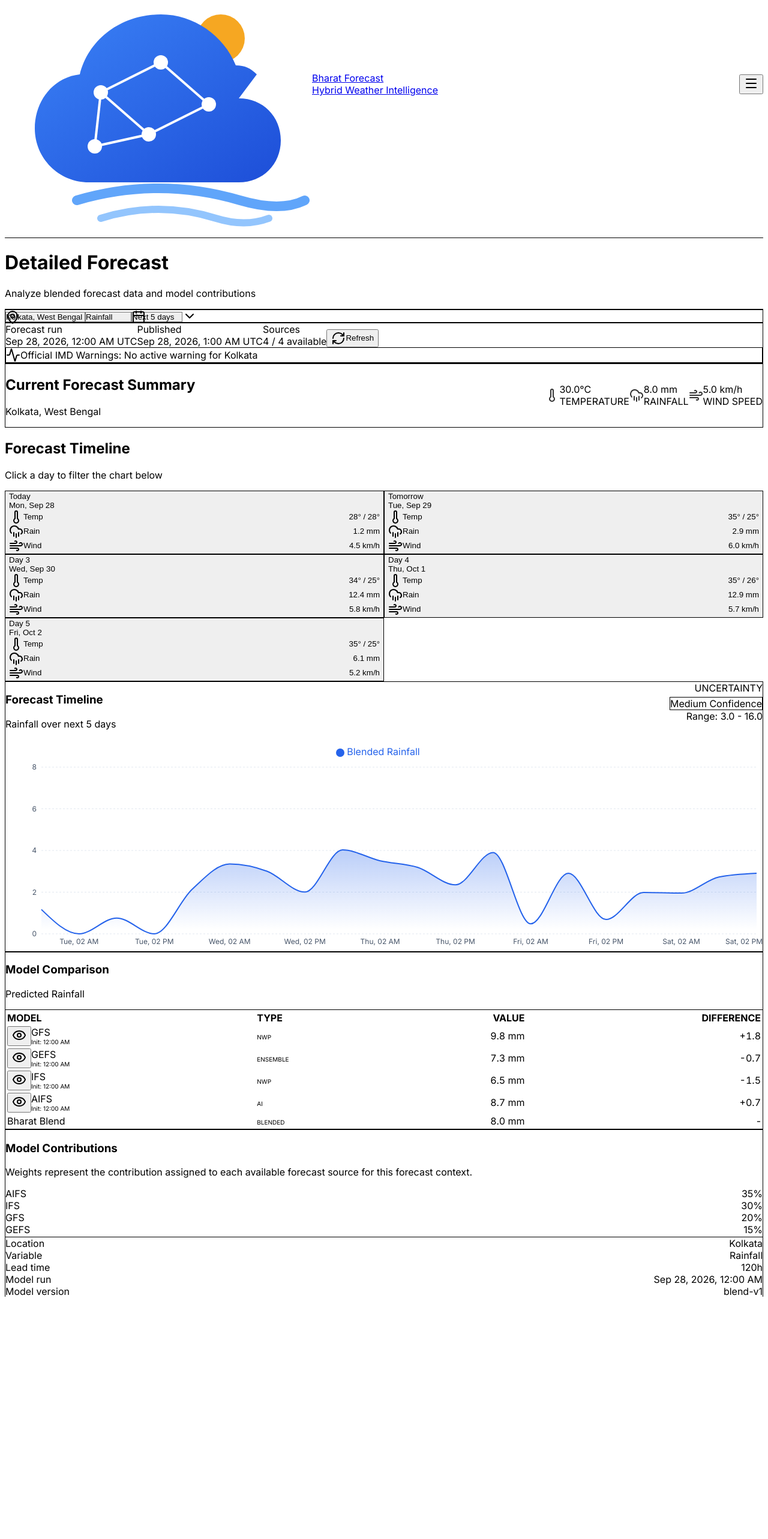
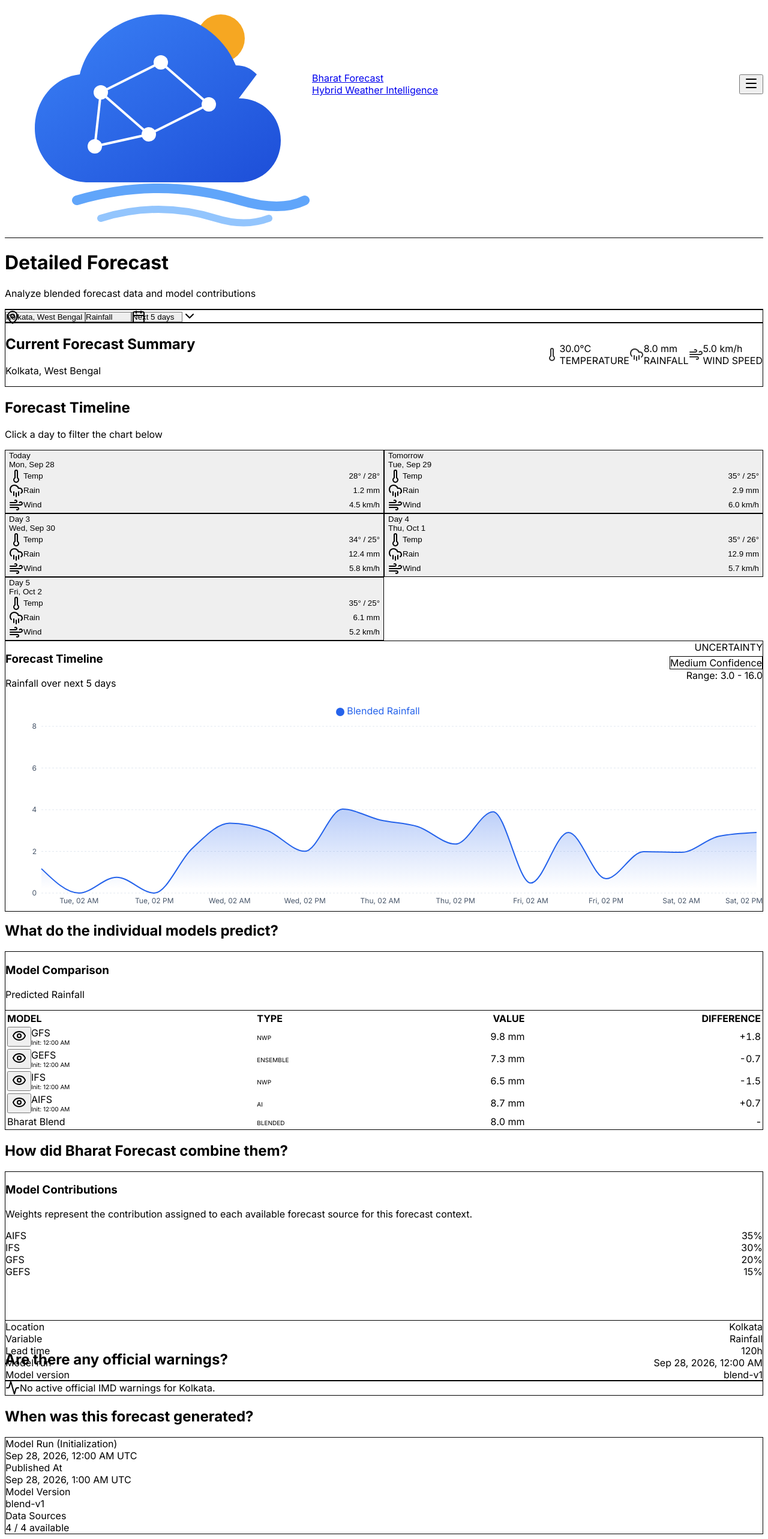
Before and after one commit to byayushdas/BharatForecast, a React (Vite) app in the folder frontend/: page /forecast in a window 1280 px wide. Shown: the part 124-2690 px from the top of the page at 60% size. Before the commit the page ends 2294 px from the top, so only its background shows below. Built offline with nearby package versions, Linux system fonts and the light colour scheme.

Commit message:
refactor: restructure layout to strictly follow final UX goal and architecture principles

```diff
--- a/frontend/src/pages/Forecast.tsx
+++ b/frontend/src/pages/Forecast.tsx
@@ -158,65 +158,8 @@
       {!isLoadingForecast && forecast && (
         <div className="space-y-8">
 
-          {forecast.missing_sources && forecast.missing_sources.length > 0 && (
-            <div className="bg-yellow-50 border border-yellow-200 text-yellow-800 p-4 rounded-xl flex items-center gap-3 shadow-sm">
-              <AlertTriangle className="w-5 h-5 text-yellow-600 flex-shrink-0" />
-              <div className="text-sm">
-                <span className="font-semibold">Data Status Issue: </span>
-                The following data sources were unavailable for this forecast: {forecast.missing_sources.join(", ")}. Weights have been dynamically redistributed.
-              </div>
-            </div>
-          )}
-
-          {/* Run Status & Warnings Bar */}
-          <div className="flex flex-col md:flex-row justify-between gap-4 bg-surface p-4 rounded-xl border border-border shadow-sm transition-all duration-200 hover:shadow-md hover:border-gray-300">
-            <div className="flex flex-wrap gap-x-6 gap-y-2 text-xs text-text-secondary">
-              <div>
-                <span className="block font-medium text-text-primary mb-0.5">Forecast run</span>
-                {new Date(forecast.run.initialization_time).toLocaleString([], { dateStyle: 'medium', timeStyle: 'short' })} UTC
-              </div>
-              <div>
-                <span className="block font-medium text-text-primary mb-0.5">Published</span>
-                {new Date(forecast.run.published_at).toLocaleString([], { dateStyle: 'medium', timeStyle: 'short' })} UTC
-              </div>
-              <div>
-                <span className="block font-medium text-text-primary mb-0.5">Sources</span>
-                <div className="flex items-center gap-1.5">
-                  <span className={`w-2 h-2 rounded-full ${forecast.missing_sources.length > 0 ? 'bg-status-warning' : 'bg-status-success'}`}></span>
-                  {4 - forecast.missing_sources.length} / 4 available
-                </div>
-              </div>
-
-              <div className="flex items-end ml-2">
-                <button
-                  onClick={() => refetchForecast()}
-                  aria-label="Refresh forecast data"
-                  className="flex items-center gap-1.5 px-3 py-1.5 bg-gray-100 hover:bg-gray-200 text-text-primary rounded-md transition-colors"
-                >
-                  <RefreshCw className={`w-3.5 h-3.5 ${isRefetching ? 'animate-spin' : ''}`} />
-                  <span className="font-medium">Refresh</span>
-                </button>
-              </div>
-            </div>
-
-            {forecast.warning?.active ? (
-              <div className="bg-red-50 border border-red-200 text-status-danger px-4 py-3 rounded-lg flex gap-3 max-w-md">
-                <AlertTriangle className="w-5 h-5 flex-shrink-0 mt-0.5" />
-                <div>
-                  <h4 className="font-semibold text-sm">Official {forecast.warning.title}</h4>
-                  <p className="text-xs mt-1 text-red-700/80">{forecast.warning.description} Valid for {forecast.warning.district} until {new Date(forecast.warning.valid_until!).toLocaleTimeString()}.</p>
-                </div>
-              </div>
-            ) : (
-              <div className="bg-gray-50 border border-border text-text-secondary px-4 py-3 rounded-lg flex items-center gap-3 text-sm">
-                <Activity className="w-4 h-4" />
-                <span>Official IMD Warnings: No active warning for {forecast.location.name}</span>
-              </div>
-            )}
-          </div>
-
-          {/* Current Forecast Summary */}
-          <div className="bg-surface border border-border rounded-xl p-6 flex flex-wrap items-center justify-between gap-6 shadow-sm transition-all duration-200 hover:shadow-md hover:border-gray-300">
+          {/* 1. What will the weather be? (Summary) */}
+          <section className="bg-surface border border-border rounded-xl p-6 flex flex-wrap items-center justify-between gap-6 shadow-sm transition-all duration-200 hover:shadow-md hover:border-gray-300">
             <div>
                <h2 className="text-xl font-semibold text-text-primary mb-1">Current Forecast Summary</h2>
                <p className="text-text-secondary text-sm">{forecast.location.name}, {forecast.location.state}</p>
@@ -244,10 +187,10 @@
                  </div>
                </div>
             </div>
-          </div>
+          </section>
 
-          {/* Forecast Timeline */}
-          <div>
+          {/* 2. Forecast Timeline & Details */}
+          <section>
             <div className="flex justify-between items-end mb-4">
                <div>
                  <h2 className="text-lg font-semibold text-text-primary">Forecast Timeline</h2>
@@ -263,7 +206,7 @@
                )}
             </div>
 
-            <div className="grid grid-cols-2 md:grid-cols-3 lg:grid-cols-5 gap-4">
+            <div className="grid grid-cols-2 md:grid-cols-3 lg:grid-cols-5 gap-4 mb-6">
               {dailyForecasts.slice(0, 5).map((day, idx) => (
                 <button
                   key={idx}
@@ -302,7 +245,6 @@
                 </button>
               ))}
             </div>
-          </div>
 
             <div className="h-[450px]">
               <ForecastChart
@@ -311,13 +253,20 @@
                 uncertainty={forecast.uncertainty ? forecast.uncertainty[selectedVariable] : undefined}
               />
             </div>
+          </section>
 
+          {/* 3 & 4. Models and Weights */}
           <div className="grid grid-cols-1 lg:grid-cols-2 gap-6">
+            <section>
+              <h2 className="text-xl font-semibold mb-4 text-text-primary">What do the individual models predict?</h2>
               <ModelComparison
                 models={forecast.models}
                 variable={selectedVariable}
                 missingSources={forecast.missing_sources}
               />
+            </section>
+            <section>
+              <h2 className="text-xl font-semibold mb-4 text-text-primary">How did Bharat Forecast combine them?</h2>
               <ModelWeights
                 weights={forecast.source_weights}
                 locationName={forecast.location.name}
@@ -326,7 +275,64 @@
                 leadTime={`${forecastPeriod}h`}
                 modelVersion={forecast.run.model_version}
               />
+            </section>
           </div>
+
+          {/* 5. Are there any official warnings? */}
+          <section>
+            <h2 className="text-xl font-semibold mb-4 text-text-primary">Are there any official warnings?</h2>
+            {forecast.warning?.active ? (
+              <div className="bg-red-50 border border-red-200 text-status-danger px-5 py-4 rounded-xl flex gap-4 shadow-sm">
+                <AlertTriangle className="w-6 h-6 flex-shrink-0 mt-0.5" />
+                <div>
+                  <h4 className="font-semibold text-base mb-1">Official {forecast.warning.title}</h4>
+                  <p className="text-sm text-red-700/90 leading-relaxed">
+                    {forecast.warning.description} Valid for {forecast.warning.district} until {new Date(forecast.warning.valid_until!).toLocaleString([], { dateStyle: 'medium', timeStyle: 'short' })}.
+                  </p>
+                  <div className="mt-2 text-xs font-medium uppercase tracking-wider text-red-700/70">Source: India Meteorological Department (IMD)</div>
+                </div>
+              </div>
+            ) : (
+              <div className="bg-gray-50 border border-border text-text-secondary px-5 py-4 rounded-xl flex items-center gap-3 text-sm shadow-sm">
+                <Activity className="w-5 h-5 text-gray-400" />
+                <span>No active official IMD warnings for {forecast.location.name}.</span>
+              </div>
+            )}
+          </section>
+
+          {/* 6. When was this forecast generated? */}
+          <section>
+            <h2 className="text-xl font-semibold mb-4 text-text-primary">When was this forecast generated?</h2>
+            <div className="bg-surface border border-border p-5 rounded-xl shadow-sm text-sm">
+              <div className="grid grid-cols-1 sm:grid-cols-2 md:grid-cols-4 gap-6">
+                <div>
+                  <span className="block text-text-secondary mb-1">Model Run (Initialization)</span>
+                  <span className="font-medium text-text-primary">{new Date(forecast.run.initialization_time).toLocaleString([], { dateStyle: 'medium', timeStyle: 'short' })} UTC</span>
+                </div>
+                <div>
+                  <span className="block text-text-secondary mb-1">Published At</span>
+                  <span className="font-medium text-text-primary">{new Date(forecast.run.published_at).toLocaleString([], { dateStyle: 'medium', timeStyle: 'short' })} UTC</span>
+                </div>
+                <div>
+                  <span className="block text-text-secondary mb-1">Model Version</span>
+                  <span className="font-medium text-text-primary">{forecast.run.model_version}</span>
+                </div>
+                <div>
+                  <span className="block text-text-secondary mb-1">Data Sources</span>
+                  <div className="flex items-center gap-1.5 font-medium text-text-primary">
+                    <span className={`w-2 h-2 rounded-full ${forecast.missing_sources.length > 0 ? 'bg-status-warning' : 'bg-status-success'}`}></span>
+                    {4 - forecast.missing_sources.length} / 4 available
+                  </div>
+                </div>
+              </div>
+              {forecast.missing_sources.length > 0 && (
+                <div className="mt-4 pt-4 border-t border-border flex gap-2 text-status-warning">
+                  <AlertTriangle className="w-4 h-4 flex-shrink-0 mt-0.5" />
+                  <span>Missing sources during run: <strong>{forecast.missing_sources.join(", ")}</strong>. Weights were dynamically redistributed.</span>
+                </div>
+              )}
+            </div>
+          </section>
         </div>
       )}
 
--- a/frontend/src/pages/Home.tsx
+++ b/frontend/src/pages/Home.tsx
@@ -136,60 +136,22 @@
         )}
         {/* Forecast Content */}
         {!isLoadingForecast && forecast && (
-          <div className="space-y-6">
+          <div className="space-y-12">
 
-            {/* Run Status & Warnings Bar */}
-            <div className="flex flex-col md:flex-row justify-between gap-4 bg-surface p-4 rounded-xl border border-border shadow-sm transition-all duration-200 hover:shadow-md hover:border-gray-300">
-              <div className="flex flex-wrap gap-x-6 gap-y-2 text-xs text-text-secondary">
-                <div>
-                  <span className="block font-medium text-text-primary mb-0.5">Forecast run</span>
-                  {new Date(forecast.run.initialization_time).toLocaleString([], { dateStyle: 'medium', timeStyle: 'short' })} UTC
-                </div>
-                <div>
-                  <span className="block font-medium text-text-primary mb-0.5">Published</span>
-                  {new Date(forecast.run.published_at).toLocaleString([], { dateStyle: 'medium', timeStyle: 'short' })} UTC
-                </div>
-                <div>
-                  <span className="block font-medium text-text-primary mb-0.5">Sources</span>
-                  <div className="flex items-center gap-1.5">
-                    <span className={`w-2 h-2 rounded-full ${forecast.missing_sources.length > 0 ? 'bg-status-warning' : 'bg-status-success'}`}></span>
-                    {4 - forecast.missing_sources.length} / 4 available
-                  </div>
-                </div>
-
-                <div className="flex items-end ml-2">
-                  <button
-                    onClick={() => refetchForecast()}
-                    aria-label="Refresh forecast data"
-                    className="flex items-center gap-1.5 px-3 py-1.5 bg-gray-100 hover:bg-gray-200 text-text-primary rounded-md transition-colors"
-                  >
-                    <RefreshCw className={`w-3.5 h-3.5 ${isRefetching ? 'animate-spin' : ''}`} />
-                    <span className="font-medium">Refresh</span>
-                  </button>
-                </div>
-              </div>
-
-              {forecast.warning?.active ? (
-                <div className="bg-red-50 border border-red-200 text-status-danger px-4 py-3 rounded-lg flex gap-3 max-w-md">
-                  <AlertTriangle className="w-5 h-5 flex-shrink-0 mt-0.5" />
-                  <div>
-                    <h4 className="font-semibold text-sm">Official {forecast.warning.title}</h4>
-                    <p className="text-xs mt-1 text-red-700/80">{forecast.warning.description} Valid for {forecast.warning.district} until {new Date(forecast.warning.valid_until!).toLocaleTimeString()}.</p>
-                  </div>
-                </div>
-              ) : (
-                <div className="bg-gray-50 border border-border text-text-secondary px-4 py-3 rounded-lg flex items-center gap-3 text-sm">
-                  <Activity className="w-4 h-4" />
-                  <span>Official IMD Warnings: No active warning for {forecast.location.name}</span>
-                </div>
-              )}
+            {/* 1. Where am I forecasting? */}
+            <div className="h-[400px]">
+              <WeatherMap
+                location={forecast.location}
+                locations={locations}
+                variable={selectedVariable}
+                onLocationSelect={setSelectedLocationId}
+              />
             </div>
 
-            {/* Main Dashboard Layout */}
-            <div className="grid grid-cols-1 lg:grid-cols-2 gap-6">
-
-              {/* Row 1: Summary Cards & Map */}
-              <div className="grid grid-cols-1 sm:grid-cols-2 gap-4 h-full">
+            {/* 2. What will the weather be? */}
+            <section>
+              <h2 className="text-xl font-semibold mb-4 text-text-primary">What will the weather be?</h2>
+              <div className="grid grid-cols-1 sm:grid-cols-3 gap-4 mb-6">
                 <WeatherCard
                   title="Temperature"
                   value={forecast.summary.temperature}
@@ -211,33 +173,7 @@
                   icon={<Wind className="w-5 h-5 text-green-500" />}
                   subtitle="Speed & direction"
                 />
-
-                {forecast.uncertainty && forecast.uncertainty[selectedVariable] ? (
-                  <WeatherCard
-                    title={`${selectedVariable} Range`}
-                    value={`${forecast.uncertainty[selectedVariable].lowerBound.toFixed(1)} - ${forecast.uncertainty[selectedVariable].upperBound.toFixed(1)}`}
-                    icon={<Activity className="w-5 h-5 text-purple-500" />}
-                    subtitle={`Forecast uncertainty`}
-                  />
-                ) : (
-                  <WeatherCard
-                    title="Forecast Confidence"
-                    value="N/A"
-                    icon={<Activity className="w-5 h-5 text-gray-400" />}
-                    subtitle="Data unavailable"
-                  />
-                )}
               </div>
-              <div className="h-[350px] lg:h-auto min-h-[350px]">
-                <WeatherMap
-                  location={forecast.location}
-                  locations={locations}
-                  variable={selectedVariable}
-                  onLocationSelect={setSelectedLocationId}
-                />
-              </div>
-
-              {/* Row 2: Chart & Weights */}
               <div className="h-[400px]">
                 <ForecastChart
                   data={forecast.forecast}
@@ -245,7 +181,22 @@
                   uncertainty={forecast.uncertainty ? forecast.uncertainty[selectedVariable] : undefined}
                 />
               </div>
-              <div className="h-[400px]">
+            </section>
+
+            <div className="grid grid-cols-1 lg:grid-cols-2 gap-8">
+              {/* 3. What do the individual models predict? */}
+              <section>
+                <h2 className="text-xl font-semibold mb-4 text-text-primary">What do the individual models predict?</h2>
+                <ModelComparison
+                  models={forecast.models}
+                  variable={selectedVariable}
+                  missingSources={forecast.missing_sources}
+                />
+              </section>
+
+              {/* 4. How did Bharat Forecast combine them? */}
+              <section className="h-full">
+                <h2 className="text-xl font-semibold mb-4 text-text-primary">How did Bharat Forecast combine them?</h2>
                 <ModelWeights
                   weights={forecast.source_weights}
                   locationName={forecast.location.name}
@@ -254,18 +205,94 @@
                   leadTime={`${forecastPeriod}h`}
                   modelVersion={forecast.run.model_version}
                 />
+              </section>
+            </div>
+
+            {/* 5. How uncertain is the forecast? */}
+            <section>
+              <h2 className="text-xl font-semibold mb-4 text-text-primary">How uncertain is the forecast?</h2>
+              {forecast.uncertainty && forecast.uncertainty[selectedVariable] ? (
+                <div className="bg-surface border border-border p-5 rounded-xl shadow-sm">
+                  <div className="flex items-center gap-3 mb-2">
+                    <Activity className="w-5 h-5 text-purple-500" />
+                    <h3 className="font-medium text-text-primary">{selectedVariable} Range</h3>
+                  </div>
+                  <p className="text-text-secondary text-sm mb-3">
+                    Based on ensemble spread and historical performance, the expected range is:
+                  </p>
+                  <div className="text-2xl font-semibold text-text-primary">
+                    {forecast.uncertainty[selectedVariable].lowerBound.toFixed(1)} - {forecast.uncertainty[selectedVariable].upperBound.toFixed(1)}
+                  </div>
+                  <div className="mt-3 inline-flex items-center gap-1.5 px-2.5 py-1 rounded-md bg-gray-50 border border-border text-xs font-medium">
+                    <span className={`w-2 h-2 rounded-full ${
+                      forecast.uncertainty[selectedVariable].confidence === 'High' ? 'bg-status-success' :
+                      forecast.uncertainty[selectedVariable].confidence === 'Medium' ? 'bg-status-warning' : 'bg-status-danger'
+                    }`}></span>
+                    {forecast.uncertainty[selectedVariable].confidence} Confidence
+                  </div>
+                </div>
+              ) : (
+                 <div className="bg-surface border border-border p-5 rounded-xl text-text-secondary text-sm shadow-sm">
+                   Uncertainty data is currently unavailable for {selectedVariable}.
+                 </div>
+              )}
+            </section>
+
+            {/* 6. Are there any official warnings? */}
+            <section>
+              <h2 className="text-xl font-semibold mb-4 text-text-primary">Are there any official warnings?</h2>
+              {forecast.warning?.active ? (
+                <div className="bg-red-50 border border-red-200 text-status-danger px-5 py-4 rounded-xl flex gap-4 shadow-sm">
+                  <AlertTriangle className="w-6 h-6 flex-shrink-0 mt-0.5" />
+                  <div>
+                    <h4 className="font-semibold text-base mb-1">Official {forecast.warning.title}</h4>
+                    <p className="text-sm text-red-700/90 leading-relaxed">
+                      {forecast.warning.description} Valid for {forecast.warning.district} until {new Date(forecast.warning.valid_until!).toLocaleString([], { dateStyle: 'medium', timeStyle: 'short' })}.
+                    </p>
+                    <div className="mt-2 text-xs font-medium uppercase tracking-wider text-red-700/70">Source: India Meteorological Department (IMD)</div>
+                  </div>
+                </div>
+              ) : (
+                <div className="bg-gray-50 border border-border text-text-secondary px-5 py-4 rounded-xl flex items-center gap-3 text-sm shadow-sm">
+                  <Activity className="w-5 h-5 text-gray-400" />
+                  <span>No active official IMD warnings for {forecast.location.name}.</span>
+                </div>
+              )}
+            </section>
+
+            {/* 7. When was this forecast generated? */}
+            <section>
+              <h2 className="text-xl font-semibold mb-4 text-text-primary">When was this forecast generated?</h2>
+              <div className="bg-surface border border-border p-5 rounded-xl shadow-sm text-sm">
+                <div className="grid grid-cols-1 sm:grid-cols-2 md:grid-cols-4 gap-6">
+                  <div>
+                    <span className="block text-text-secondary mb-1">Model Run (Initialization)</span>
+                    <span className="font-medium text-text-primary">{new Date(forecast.run.initialization_time).toLocaleString([], { dateStyle: 'medium', timeStyle: 'short' })} UTC</span>
+                  </div>
+                  <div>
+                    <span className="block text-text-secondary mb-1">Published At</span>
+                    <span className="font-medium text-text-primary">{new Date(forecast.run.published_at).toLocaleString([], { dateStyle: 'medium', timeStyle: 'short' })} UTC</span>
+                  </div>
+                  <div>
+                    <span className="block text-text-secondary mb-1">Model Version</span>
+                    <span className="font-medium text-text-primary">{forecast.run.model_version}</span>
+                  </div>
+                  <div>
+                    <span className="block text-text-secondary mb-1">Data Sources</span>
+                    <div className="flex items-center gap-1.5 font-medium text-text-primary">
+                      <span className={`w-2 h-2 rounded-full ${forecast.missing_sources.length > 0 ? 'bg-status-warning' : 'bg-status-success'}`}></span>
+                      {4 - forecast.missing_sources.length} / 4 available
+                    </div>
+                  </div>
+                </div>
+                {forecast.missing_sources.length > 0 && (
+                  <div className="mt-4 pt-4 border-t border-border flex gap-2 text-status-warning">
+                    <AlertTriangle className="w-4 h-4 flex-shrink-0 mt-0.5" />
+                    <span>Missing sources during run: <strong>{forecast.missing_sources.join(", ")}</strong>. Weights were dynamically redistributed.</span>
+                  </div>
+                )}
               </div>
-
-              {/* Row 3: Model Comparison */}
-              <div className="lg:col-span-2">
-                <ModelComparison
-                  models={forecast.models}
-                  variable={selectedVariable}
-                  missingSources={forecast.missing_sources}
-                />
-              </div>
-
-            </div>
+            </section>
 
           </div>
         )}
```
Lines whose indentation alone changed are shown as unchanged.
